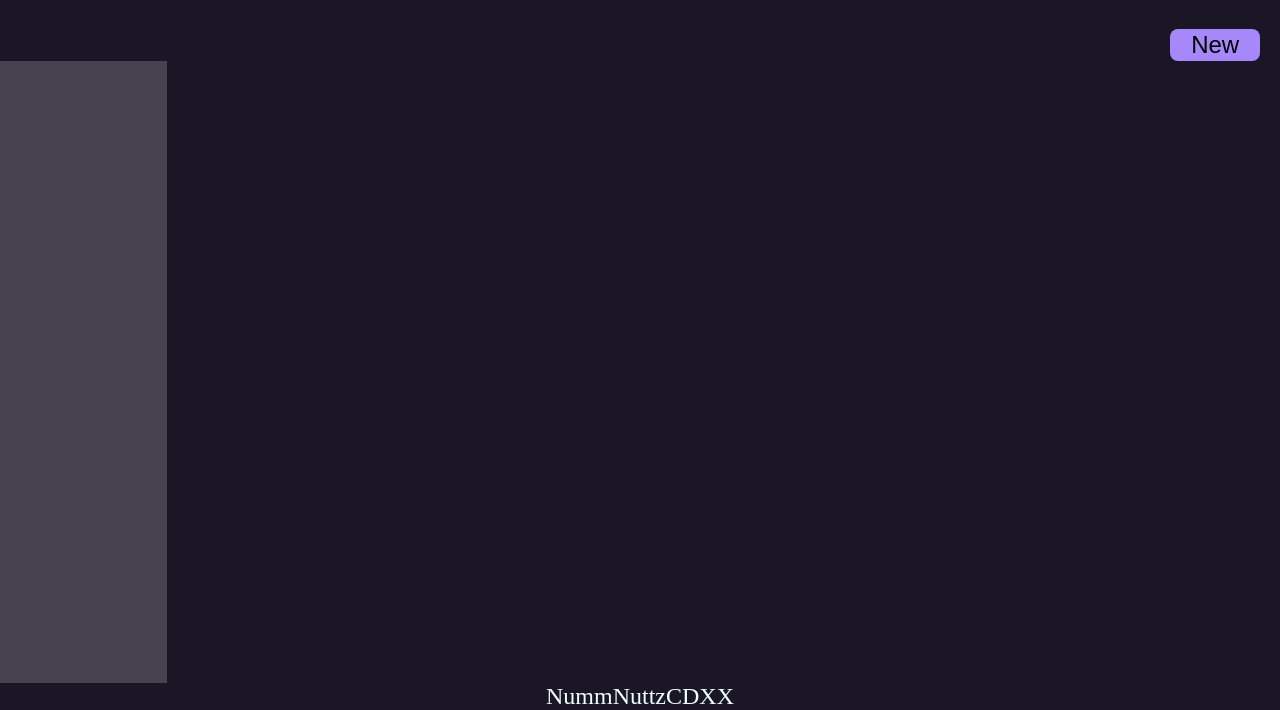
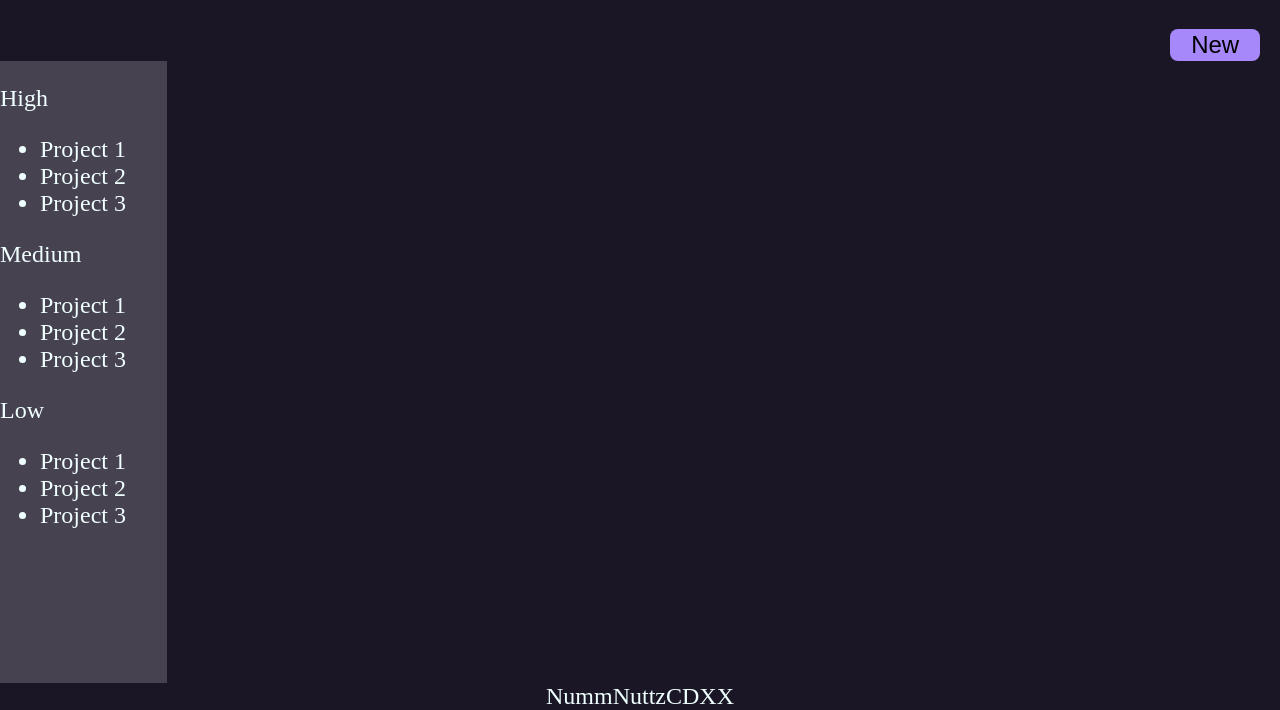
Before and after one commit to NummNuttzCDXX/todo-list, a plain HTML site: page dist/index.html in a window 1280 px wide. Shown: the part 90-800 px from the top of the page. Drawn offline with Linux system fonts and the light colour scheme.

Commit message:
Add default 'Priority' project groups to sidebar with placeholder projects inside

```diff
--- a/dist/index.html
+++ b/dist/index.html
@@ -17,7 +17,40 @@
 	</div>
 
 	<div class="content-container">
-		<div id="sidebar"></div>
+		<div id="sidebar">
+			<div id="high" class="dropdown">
+				<p>High</p>
+				<div class="dropdown-content">
+					<ul>
+						<li>Project 1</li>
+						<li>Project 2</li>
+						<li>Project 3</li>
+					</ul>
+				</div>
+			</div>
+
+			<div id="medium" class="dropdown">
+				<p>Medium</p>
+				<div class="dropdown-content">
+					<ul>
+						<li>Project 1</li>
+						<li>Project 2</li>
+						<li>Project 3</li>
+					</ul>
+				</div>
+			</div>
+
+			<div id="low" class="dropdown">
+				<p>Low</p>
+				<div class="dropdown-content">
+					<ul>
+						<li>Project 1</li>
+						<li>Project 2</li>
+						<li>Project 3</li>
+					</ul>
+				</div>
+			</div>
+		</div>
 
 		<div id="content"></div>
 	</div>
```
